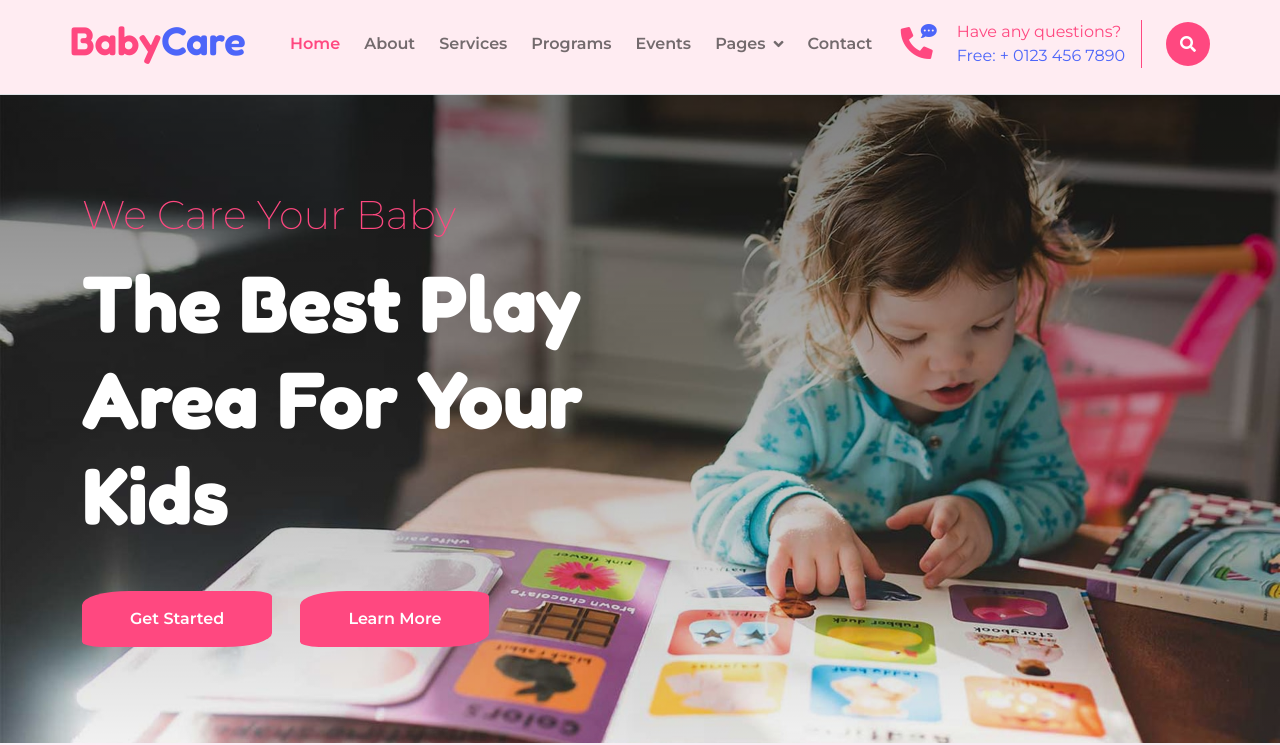
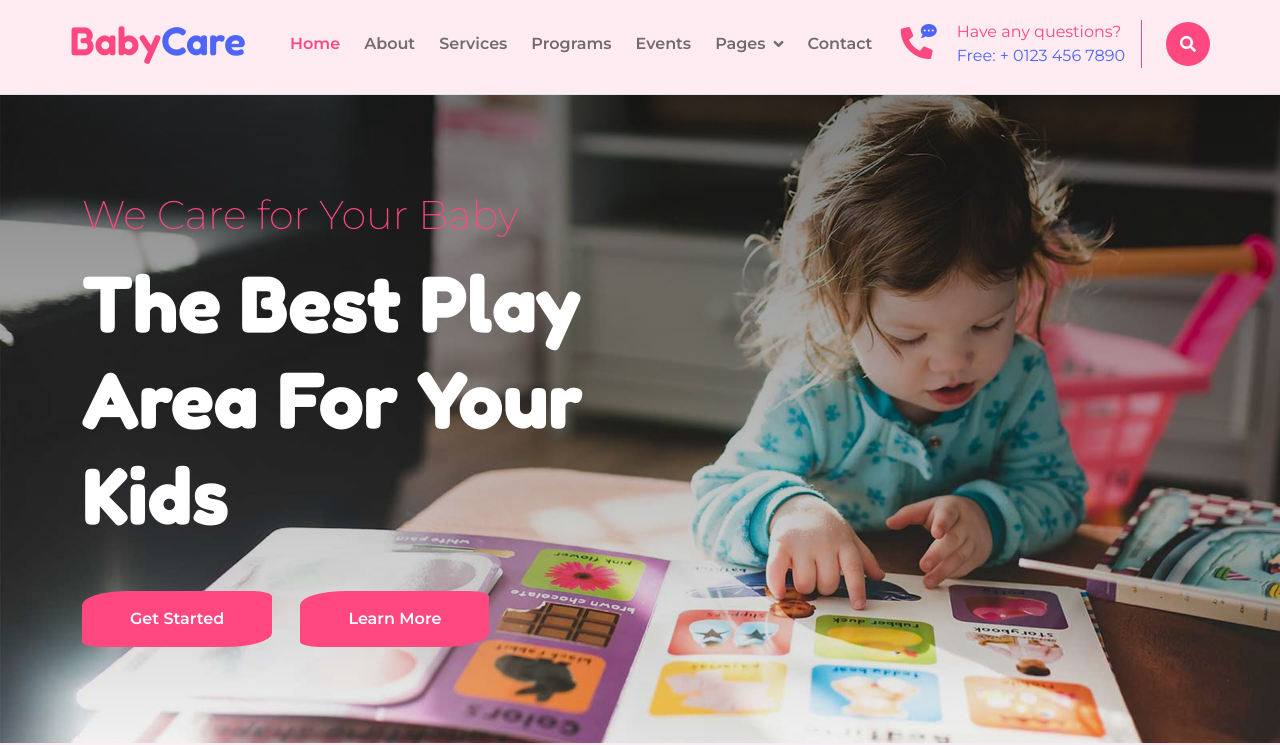
Before and after one commit to Rafdev11/school, a plain HTML site: page index.html in a window 1280 px wide. Shown: the part 55-800 px from the top of the page. Drawn offline with nearby package versions, Linux system fonts and the light colour scheme.

Commit message:
Add files via upload

```diff
--- a/index.html
+++ b/index.html
@@ -128,7 +128,7 @@
             <div class="container py-5">
                 <div class="row g-5">
                     <div class="col-lg-7 col-md-12">
-                        <h1 class="mb-3 text-primary">We Care Your Baby</h1>
+                        <h1 class="mb-3 text-primary">We Care for Your Baby</h1>
                         <h1 class="mb-5 display-1 text-white">The Best Play Area For Your Kids</h1>
                         <a href="" class="btn btn-primary px-4 py-3 px-md-5  me-4 btn-border-radius">Get Started</a>
                         <a href="" class="btn btn-primary px-4 py-3 px-md-5 btn-border-radius">Learn More</a>
```
